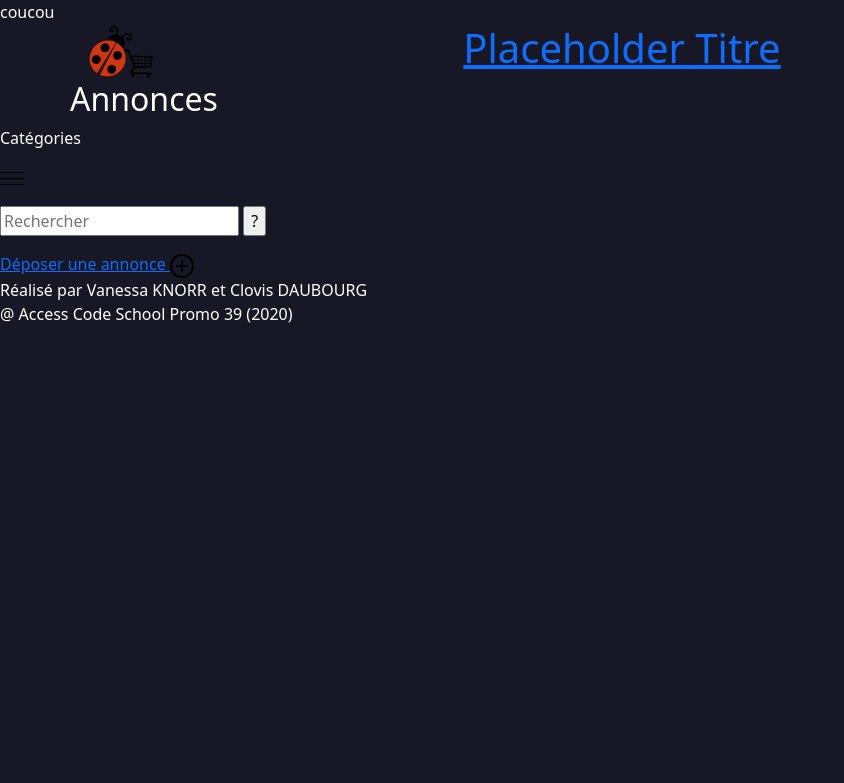
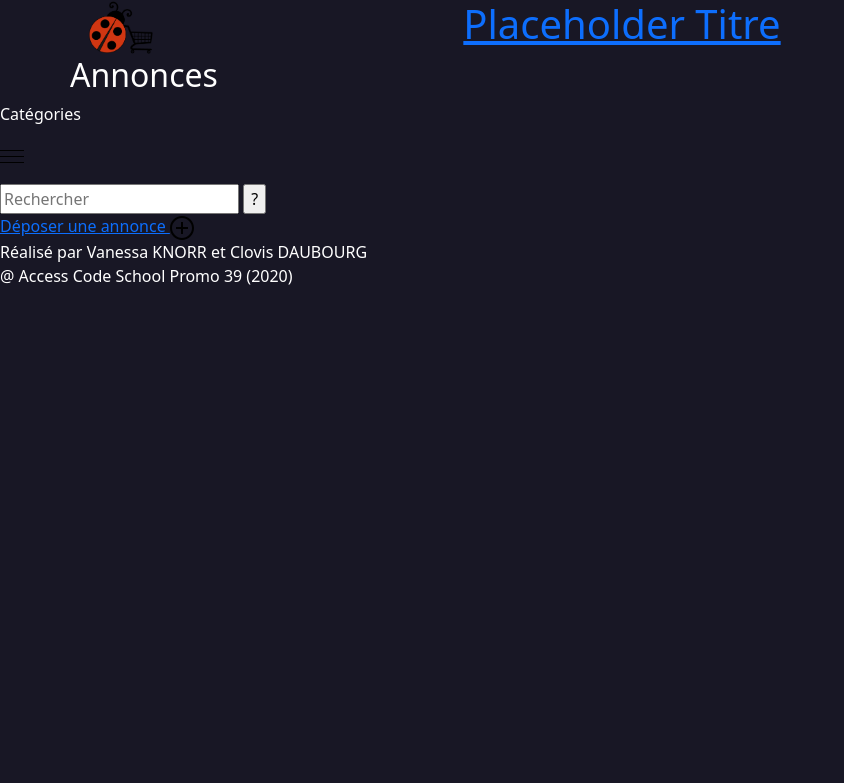
Before and after one commit to daubourg-clovis/petitesannonces, a PHP site: page / in a window 1280 px wide. Shown: the top 783 px of the page, without its empty margins (0-844 px from the left). Run offline with PHP 8.4, Linux system fonts and the light colour scheme; data that the repository does not hold is empty; some libraries are stand-ins or nearby versions.

Commit message:
Update - twig render for path

```diff
--- a/public/index.php
+++ b/public/index.php
@@ -7,7 +7,6 @@ $router = new AltoRouter();
 
 // map homepage
 $router->map( 'GET', '/', function() {
-	echo "coucou";
 	\App\Homepage::homepage();
 });
 
@@ -19,7 +18,6 @@ $router->map( 'GET', '/user/[i:id]/', function( $id ) {
 
 // map user details page
 $router->map( 'GET', '/annonces/[i:id]/', function( $id ) {
-	echo "coucou";
 	\App\Detail::detail($id);
 });
 
```
